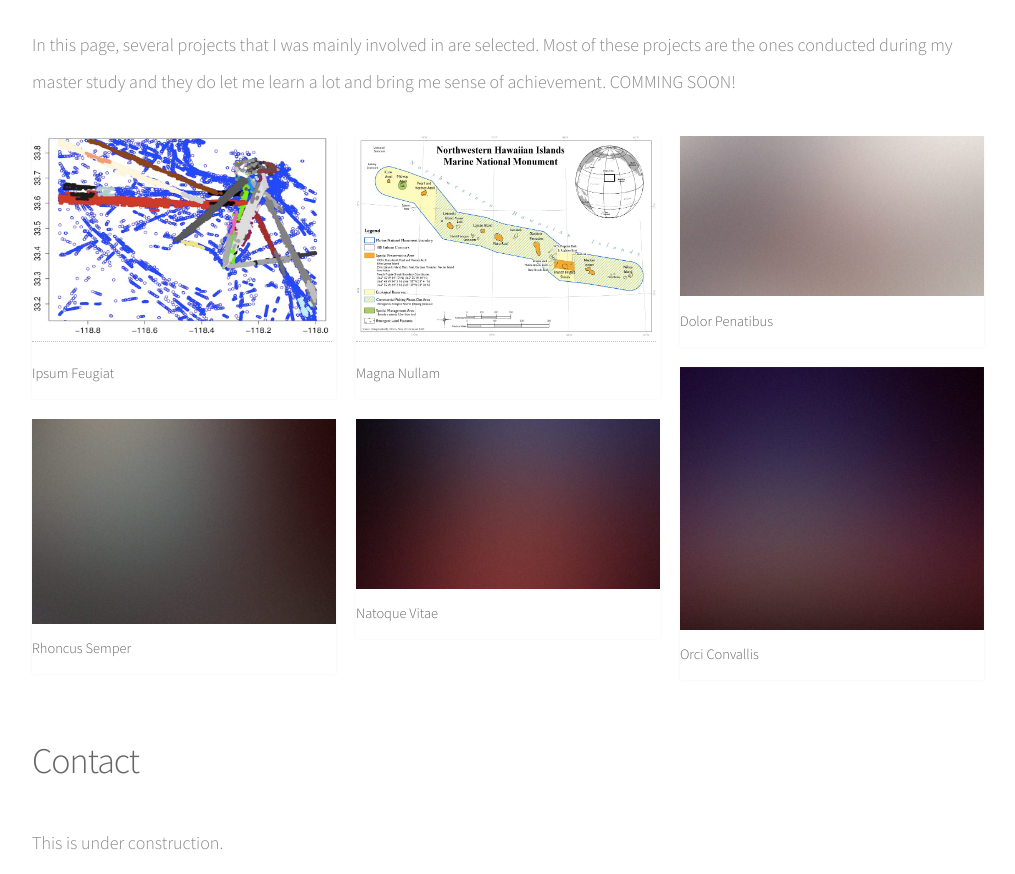
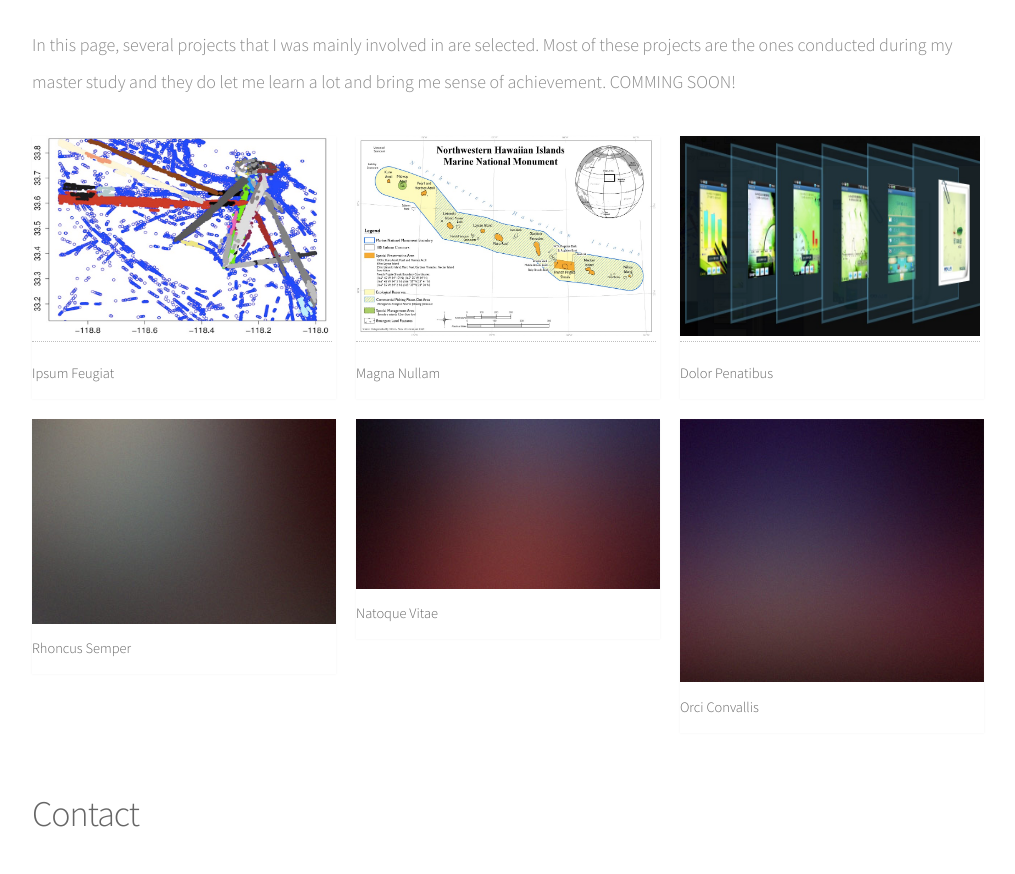
Before and after one commit to luborliu/luborliu.github.io, a plain HTML site: page index.html in a window 1280 px wide. Shown: the part 1320-2194 px from the top of the page, without its empty margins (260-1275 px from the left). Drawn offline with Linux system fonts and the light colour scheme.

Commit message:
add 1more project pic

```diff
--- a/index.html
+++ b/index.html
@@ -171,7 +171,7 @@
 								</div>
 								<div class="4u$ 12u$(mobile)">
 									<article class="item">
-										<a href="#" class="image fit"><img src="images/pic06.jpg" alt="" /></a>
+										<a href="#"><img src="images/undergraduate_project1.png" width="300" height="200" alt="" /></a>
 										<header>
 											<h3>Dolor Penatibus</h3>
 										</header>
```
Also changed, not shown: images/undergraduate_project1.png (added).
